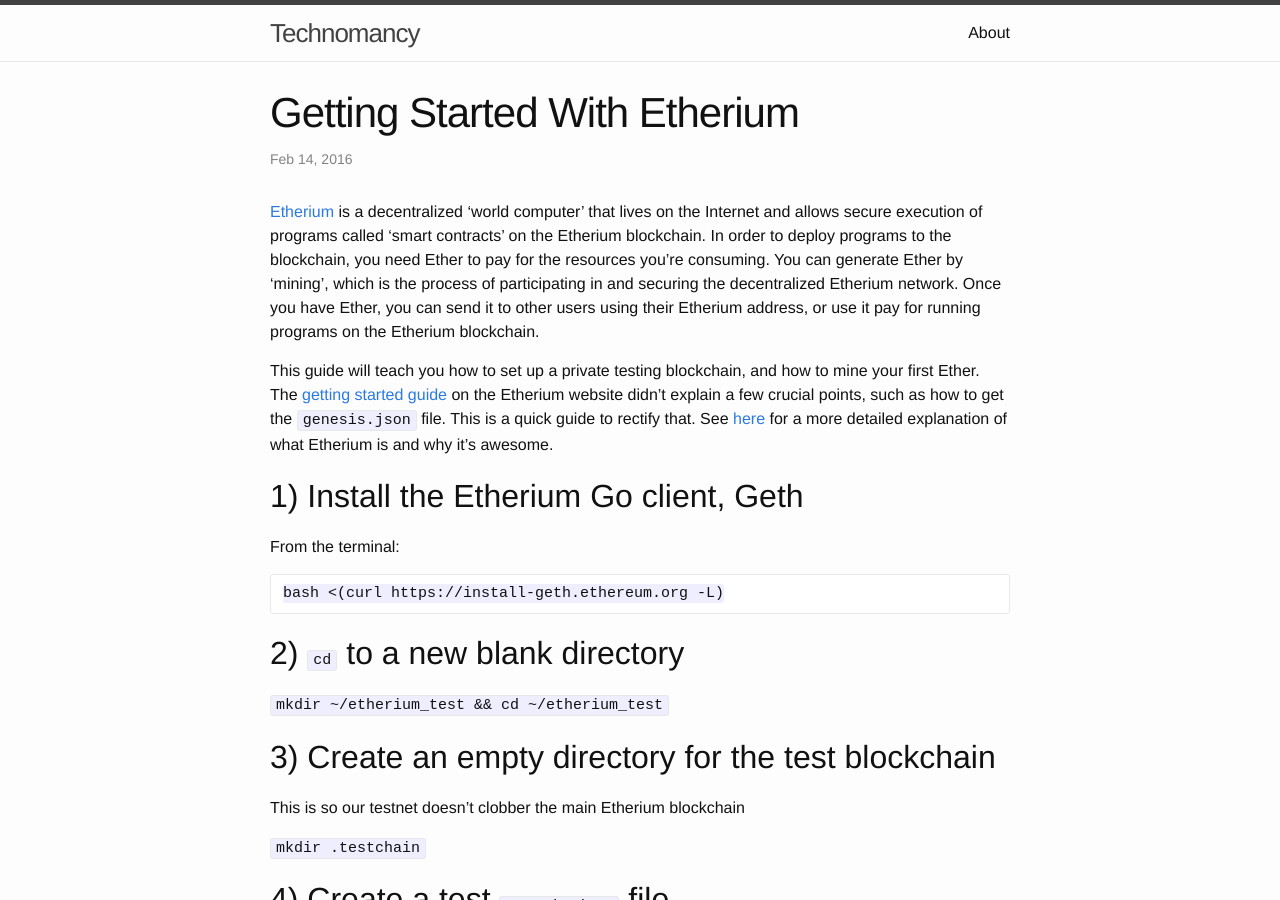
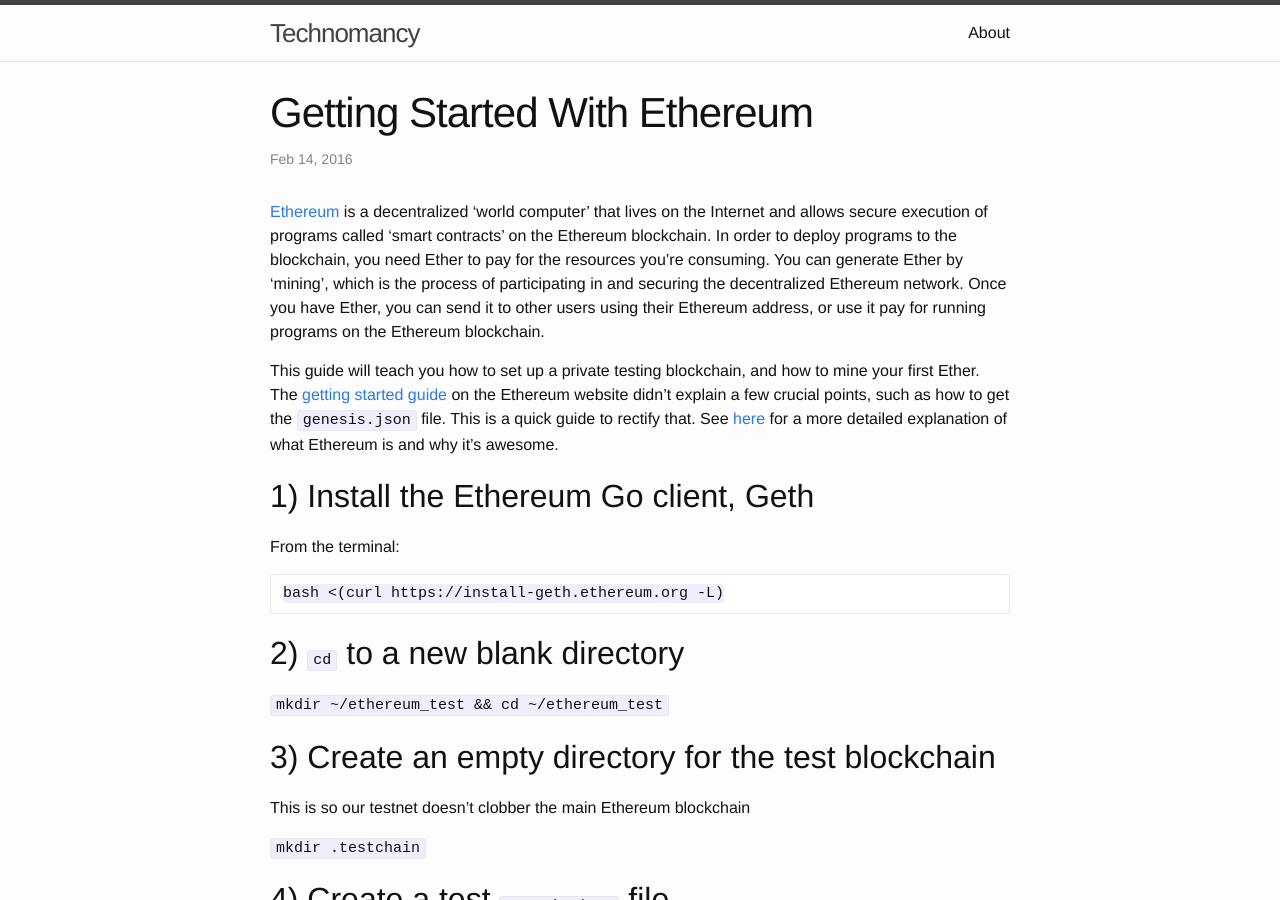
Before and after one commit to eliasbagley/eliasbagley.github.io, a Jekyll site: the page built from _posts/2016-02-14-getting-started-with-etherium.markdown, in a window 1280 px wide and 900 px high. Built offline with Jekyll 4.4.1, drawn with Linux system fonts in a browser that asks for light colours; Markdown is read by kramdown in place of the engine named in the settings; comment, search, counter and statistics services are not loaded; some of the changed text lies outside the part shown.

Commit message:
s/etherium/ethereum/g

````diff
--- a/_posts/2016-02-14-getting-started-with-etherium.markdown
+++ b/_posts/2016-02-14-getting-started-with-etherium.markdown
@@ -1,16 +1,16 @@
 ---
 layout: post
-title:  "Getting Started With Etherium"
+title:  "Getting Started With Ethereum"
 date:   2016-2-14 12:00:00
 comments: true
-categories: etherium
+categories: ethereum
 ---
 
-[Etherium][etherium-homepage] is a decentralized 'world computer' that lives on the Internet and allows secure execution of programs called 'smart contracts' on the Etherium blockchain. In order to deploy programs to the blockchain, you need Ether to pay for the resources you're consuming. You can generate Ether by 'mining', which is the process of participating in and securing the decentralized Etherium network. Once you have Ether, you can send it to other users using their Etherium address, or use it pay for running programs on the Etherium blockchain.
+[Ethereum][ethereum-homepage] is a decentralized 'world computer' that lives on the Internet and allows secure execution of programs called 'smart contracts' on the Ethereum blockchain. In order to deploy programs to the blockchain, you need Ether to pay for the resources you're consuming. You can generate Ether by 'mining', which is the process of participating in and securing the decentralized Ethereum network. Once you have Ether, you can send it to other users using their Ethereum address, or use it pay for running programs on the Ethereum blockchain.
 
-This guide will teach you how to set up a private testing blockchain, and how to mine your first Ether. The [getting started guide][eth-get-started] on the Etherium website didn't explain a few crucial points, such as how to get the `genesis.json` file. This is a quick guide to rectify that. See [here][etherium-intro] for a more detailed explanation of what Etherium is and why it's awesome.
+This guide will teach you how to set up a private testing blockchain, and how to mine your first Ether. The [getting started guide][eth-get-started] on the Ethereum website didn't explain a few crucial points, such as how to get the `genesis.json` file. This is a quick guide to rectify that. See [here][ethereum-intro] for a more detailed explanation of what Ethereum is and why it's awesome.
 
-## 1) Install the Etherium Go client, Geth
+## 1) Install the Ethereum Go client, Geth
 
 From the terminal:
 
@@ -20,11 +20,11 @@ bash <(curl https://install-geth.ethereum.org -L)
 
 ## 2) `cd` to a new blank directory
 
-`mkdir ~/etherium_test && cd ~/etherium_test`
+`mkdir ~/ethereum_test && cd ~/ethereum_test`
 
 ## 3) Create an empty directory for the test blockchain
 
-This is so our testnet doesn't clobber the main Etherium blockchain
+This is so our testnet doesn't clobber the main Ethereum blockchain
 
 `mkdir .testchain`
 
@@ -75,9 +75,9 @@ var account = eth.accounts[0]
 eth.getBalance(account)
 ```
 
-Now that you have Ether, you can follow the example on the etherium website to set up a [greeter contract][greeter-contract]
+Now that you have Ether, you can follow the example on the ethereum website to set up a [greeter contract][greeter-contract]
 
 [eth-get-started]:https://www.ethereum.org/cli
 [greeter-contract]:https://www.ethereum.org/greeter
-[etherium-intro]:https://ethereum.gitbooks.io/frontier-guide/content/ethereum.html
-[etherium-homepage]:https://www.ethereum.org/
+[ethereum-intro]:https://ethereum.gitbooks.io/frontier-guide/content/ethereum.html
+[ethereum-homepage]:https://www.ethereum.org/
````
